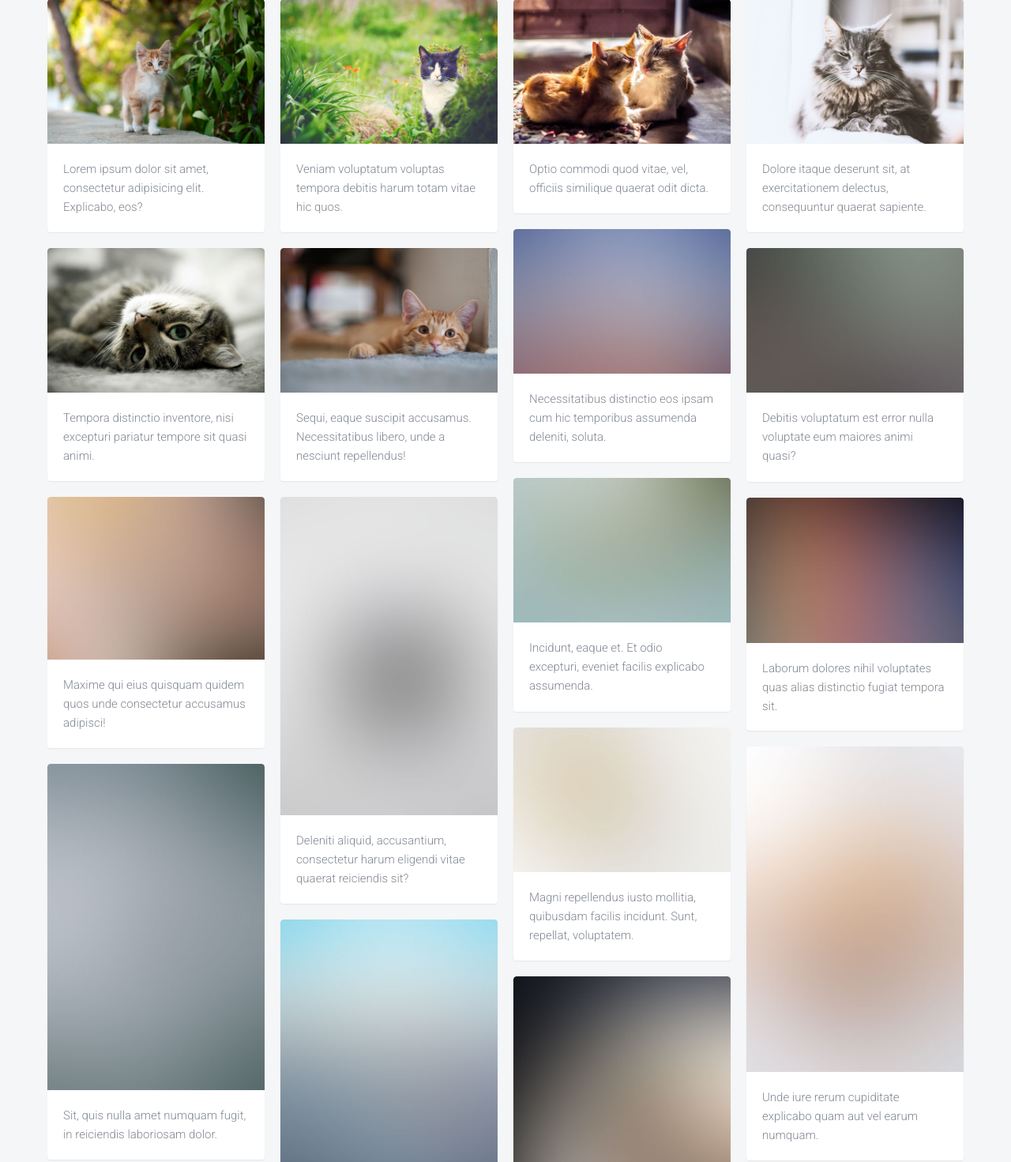
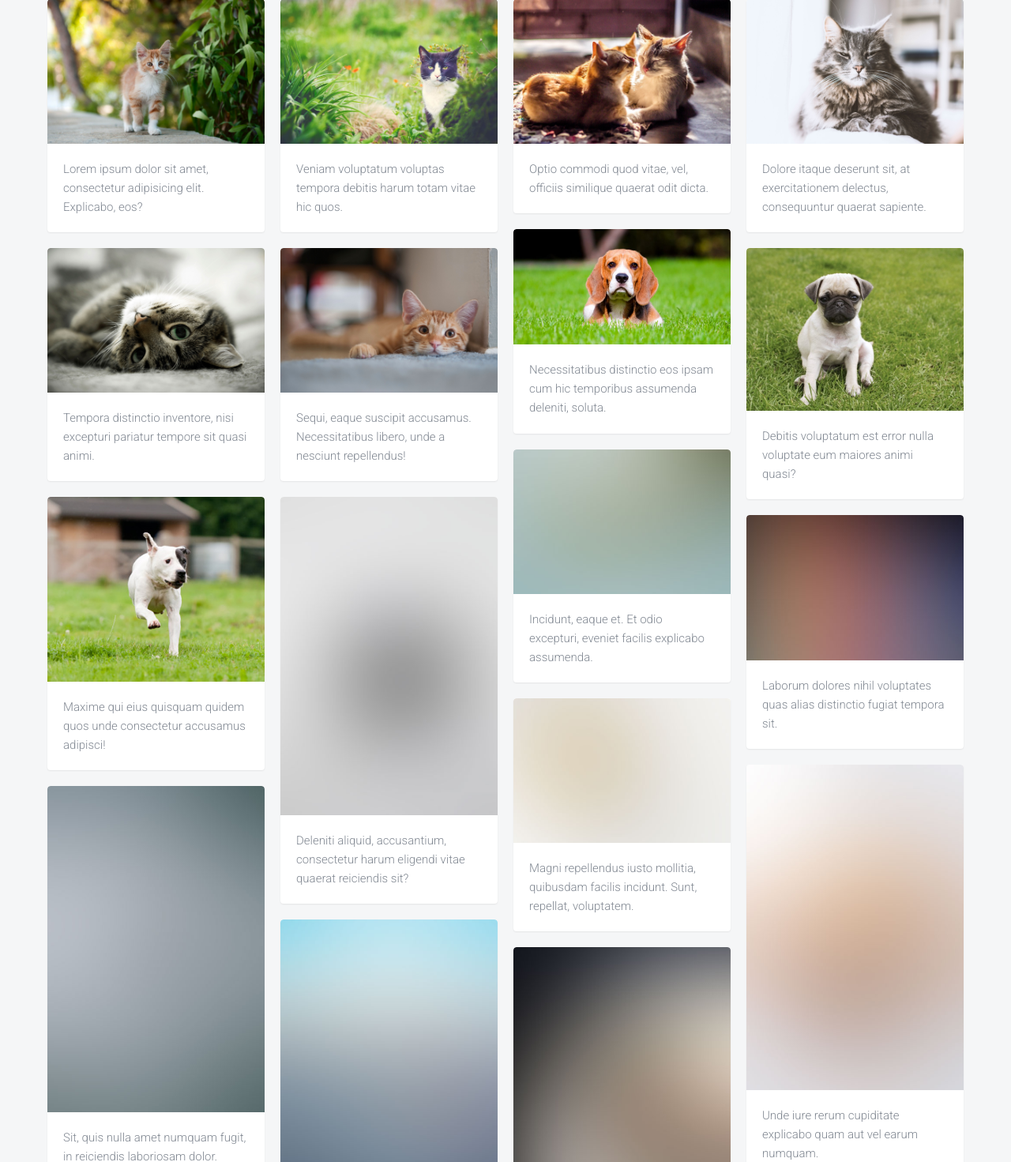
Before and after one commit to sidneynakatani/petcare, a Flask app: page / in a window 1280 px wide. Shown: the part 191-1662 px from the top of the page at 79% size. Run offline with Flask 2, Linux system fonts and the light colour scheme; some libraries are stand-ins or nearby versions; some web fonts are replaced.

Commit message:
alterado imagem

```diff
--- a/templates/index.html
+++ b/templates/index.html
@@ -128,19 +128,19 @@
         	</div>
         	<div class="item">
         		<div class="animate-box">
-	        		<a href="static/images/img_7.jpg" class="image-popup fh5co-board-img"><img src="static/images/img_7.jpg" alt="Free HTML5 Bootstrap template"></a>
+	        		<a href="static/images/dogs1.jpg" class="image-popup fh5co-board-img"><img src="static/images/dogs1.jpg" alt="Free HTML5 Bootstrap template"></a>
 	        		<div class="fh5co-desc">Necessitatibus distinctio eos ipsam cum hic temporibus assumenda deleniti, soluta.</div>
         		</div>
         	</div>
         	<div class="item">
         		<div class="animate-box">
-	        		<a href="static/images/img_8.jpg" class="image-popup fh5co-board-img"><img src="static/images/img_8.jpg" alt="Free HTML5 Bootstrap template"></a>
+	        		<a href="static/images/dogs2.jpg" class="image-popup fh5co-board-img"><img src="static/images/dogs2.jpg" alt="Free HTML5 Bootstrap template"></a>
 	        		<div class="fh5co-desc">Debitis voluptatum est error nulla voluptate eum maiores animi quasi?</div>
         		</div>
         	</div>
         	<div class="item">
         		<div class="animate-box">
-	        		<a href="static/images/img_9.jpg" class="image-popup fh5co-board-img"><img src="static/images/img_9.jpg" alt="Free HTML5 Bootstrap template"></a>
+	        		<a href="static/images/dogs3.jpg" class="image-popup fh5co-board-img"><img src="static/images/dogs3.jpg" alt="Free HTML5 Bootstrap template"></a>
 	        		<div class="fh5co-desc">Maxime qui eius quisquam quidem quos unde consectetur accusamus adipisci!</div>
         		</div>
         	</div>
```
Also changed, not shown: static/images/dogs1.jpg (added), static/images/dogs2.jpg (added), static/images/dogs3.jpg (added).
